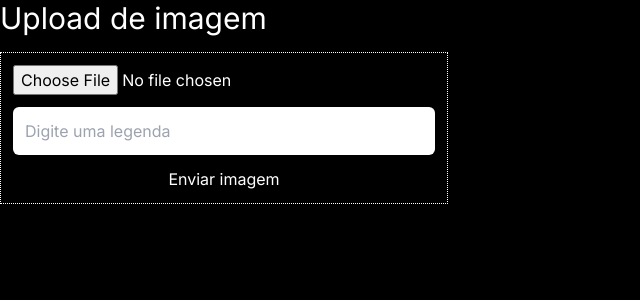
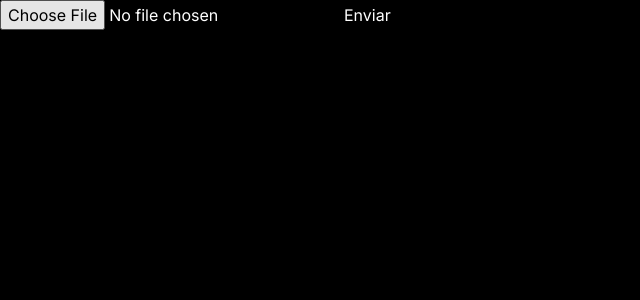
Before and after one commit to ArthurDevLeal/ReactStudyRepo, a Next.js app: page / in a window 1280 px wide. Shown: the top 300 px of the page, without its empty margins (0-640 px from the left). Built offline with nearby package versions, Linux system fonts and the light colour scheme.

Commit message:
axios post formData

```diff
--- a/src/app/page.tsx
+++ b/src/app/page.tsx
@@ -1,49 +1,23 @@
 "use client";
 
+import axios from "axios";
 import { useRef, useState } from "react";
 
 function Page() {
-	const [legendInput, setLegendInput] = useState("");
-	const fileInputRef = useRef<HTMLInputElement>(null);
-	const allowedImgs = ["image/jpeg", "image/png"];
-	const handeFileSend = async () => {
-		if (fileInputRef.current?.files && fileInputRef.current.files.length > 0) {
-			const fileItem = fileInputRef.current.files[0];
-			if (allowedImgs.includes(fileItem.type)) {
-				const data = new FormData();
-				data.append("img", fileItem);
-				data.append("legend", legendInput);
-				const req = await fetch("https://jsonplaceholder.typicode.com/posts", {
-					method: "POST",
-					headers: {
-						"Content-type": "multipart/form-data",
-					},
-					body: data,
-				});
-				const json = await req.json()
-				console.log(json);
-
-			} else {
-				alert("Aqruivo incompativel");
-			}
+	const fileInput = useRef<HTMLInputElement>(null);
+	async function handleSendFile() {
+		if (fileInput.current?.files && fileInput.current.files.length > 0) {
+			const file = fileInput.current.files[0];
+			const data = new FormData();
+			data.append("name", "file");
+			data.append("file", file);
+			const req = await axios.post("https://jsonplaceholder.typicicode/posts", data);
 		}
-		alert("Selecione um arquivo por favor!");
-	};
+	}
 	return (
 		<div className="container mx-auto">
-			<h1 className="text-3xl">Upload de imagem</h1>
-
-			<div className="flex flex-col gap-3 max-w-md border border-dotted border-white p-3 mt-4">
-				<input type="file" ref={fileInputRef} />
-				<input
-					type="text"
-					placeholder="Digite uma legenda"
-					className="p-3 bg-white rounded-md text-black"
-					value={legendInput}
-					onChange={(e) => setLegendInput(e.target.value)}
-				/>
-				<button onClick={handeFileSend}>Enviar imagem</button>
-			</div>
+			<input ref={fileInput} type="file" />
+			<button onClick={handleSendFile}>Enviar</button>
 		</div>
 	);
 }
```
Also changed, not shown: package.json (+5 -4 lines), 1 other file (tests, documents, lock files or other folders).
